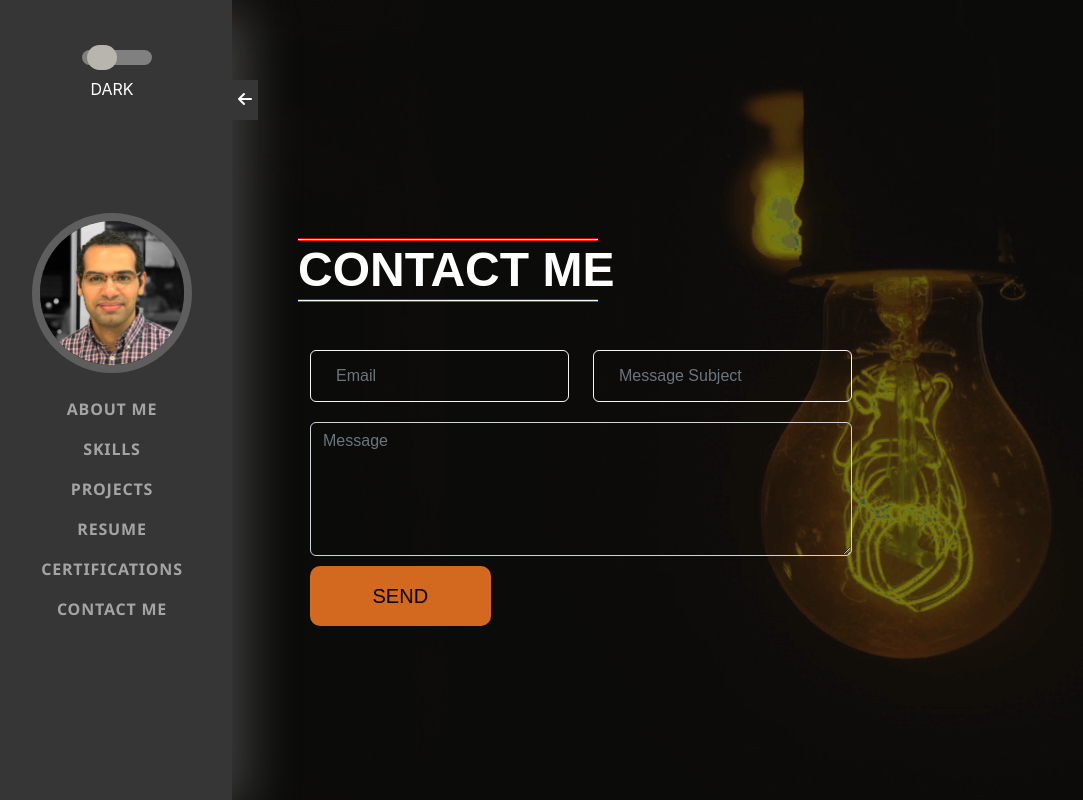
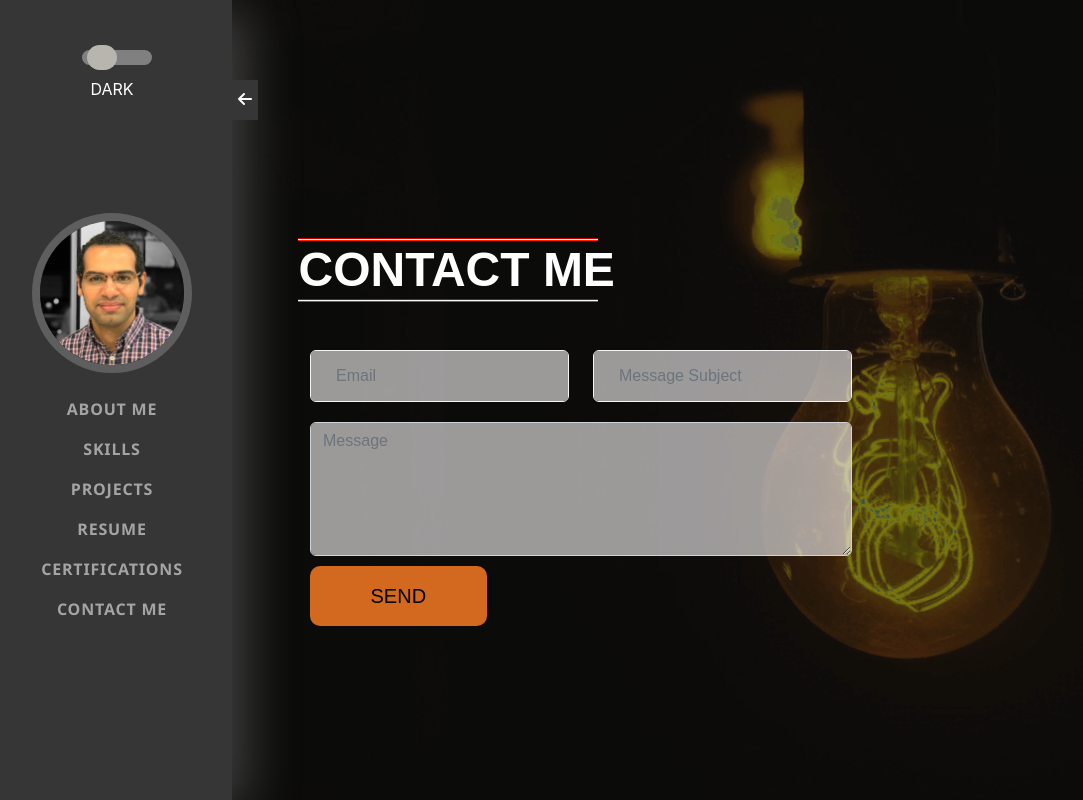
Before and after one commit to PeterRizek009/PeterRezeik, a React (Create React App) app: page /contact in a window 1280 px wide. Shown: the whole page, without its empty margins (8-1091 px from the left). Built offline with nearby package versions, Linux system fonts and the light colour scheme; the HTML template or start-up script is replaced by a standard one; a web font is replaced by a local one.

Commit message:
edit contact form

```diff
--- a/package.json
+++ b/package.json
@@ -3,9 +3,11 @@
   "version": "0.1.0",
   "private": true,
   "dependencies": {
+    "@emailjs/browser": "^3.10.0",
     "@testing-library/jest-dom": "^5.16.5",
     "@testing-library/react": "^13.4.0",
     "@testing-library/user-event": "^13.5.0",
+    "emailjs": "^4.0.1",
     "framer-motion": "^9.0.2",
     "react": "^18.2.0",
     "react-dom": "^18.2.0",
--- a/src/components/contactForm/contact.css
+++ b/src/components/contactForm/contact.css
@@ -1,5 +1,5 @@
 .contact-form input {
-  background-color: transparent;
+  background-color: #f5f3f39e;
   border: 1px solid whitesmoke;
   width: 100%;
   height: 40px;
@@ -9,7 +9,7 @@
 }
 
 .contact-form textarea {
-  background-color: transparent;
+  background-color: #f5f3f39e;
 }
 .square-button {
   background-color: chocolate;
@@ -25,8 +25,8 @@
   transition: 0.5s color ease-in-out;
 }
 
-.square-button:hover{
-    background-color: rgb(92, 92, 92);
+.square-button:hover {
+  background-color: rgb(92, 92, 92);
 }
 
 @media (min-width: 768px) {
@@ -35,3 +35,15 @@
     margin: auto;
   }
 }
+
+.mail-mark {
+
+  z-index: 10005;
+}
+
+.mail-mark  i {
+  color: chocolate;
+  margin: auto 0;
+  font-size: 40px;
+  text-align: center;
+}
--- a/src/components/contactForm/contact.jsx
+++ b/src/components/contactForm/contact.jsx
@@ -1,38 +1,102 @@
-import React from 'react';
+import React, { useRef, useState } from 'react';
 import "./contact.css"
+import { AnimatePresence, motion } from 'framer-motion';
+import emailjs from '@emailjs/browser';
+
 
 const Contact = () => {
+
+    const form = useRef();
+
+
+    const [msg, setMsg] = useState(" ");
+    const [show, setShow] = useState(false)
+
+
+
+
+
+
+    const sendEmail = (e) => {
+        e.preventDefault();
+        emailjs.sendForm('service_5rvug3p', 'template_lwy1cbq', form.current, 'RjOD8z7h3igQUBEDn')
+            .then((result) => {
+                setShow(true);
+                setMsg("Sent")
+                setTimeout(() => {
+                    setShow(false);
+                }, 6000);
+                console.log(show);
+            }, (error) => {
+                setShow(true);
+                setMsg("error")
+            });
+    }
+
     return (
+        <motion.div initial={{
+            y: "200vw",
+        }}
+            animate={{
+                y: "0"
+            }}
+            transition={{
+                duration: "0.9"
+            }}>
             <section className="resume-section">
                 <div className="resume-section-content">
                     <h1 className="mb-5">Contact Me</h1>
-                <form action className="contact-form container-fluid">
+                    <form action className="contact-form container-fluid" ref={form} onSubmit={sendEmail} >
                         <div className='row'>
                             <div className="col-sm-6">
                                 <div className="input-block">
-                                <input type="text" className="form-control" placeholder='Email' />
+                                    <input type="text" className="form-control" placeholder='Email' name="user_email" />
                                 </div>
                             </div>
                             <div className="col-sm-6">
                                 <div className="input-block">
-                                <input type="text" className="form-control" placeholder='Message Subject' />
+                                    <input type="text" className="form-control" placeholder='Message Subject' subject="subject" />
                                 </div>
                             </div>
                         </div>
                         <div className="col-sm-12">
                             <div className="input-block textarea">
-                            <textarea rows={5} type="text" className="form-control" defaultValue={""} placeholder="Message" />
+                                <textarea rows={5} type="text" name="message" className="form-control" defaultValue={""} placeholder="Message" />
                             </div>
                         </div>
+                        <div className="row">
                             <div className="col-sm-8">
-                        <button className="square-button  mx-auto">Send</button>
+                                <button className="square-button  text-center" value="Send">Send</button>
                             </div>
+                            <div className="col-sm-4">
+                                {show ?
+                                    <motion.div
+                                        initial={{ opacity: 0 }}
+                                        animate={{ opacity: 1 }}
+                                        transition={{ delay: 1 }}
+                                    >
+                                        <div className="mail-mark mt-3" role="alert">
+                                            {msg === "Sent" ?
+                                                <div className='d-flex'>
+                                                    <i className="fa-solid fa-check"></i>
+                                                    <span className='text-white mx-2'>Message Sent</span>
+                                                </div>
+                                                :
+                                                <h3>Error </h3>
 
+                                            }
+                                        </div>
+                                    </motion.div>
+                                    :
+                                    null
 
+                                }
+                            </div>
+                        </div>
                     </form>
                 </div>
             </section>
-
+        </motion.div >
     );
 }
 
--- a/src/components/navbar/navbar.jsx
+++ b/src/components/navbar/navbar.jsx
@@ -4,7 +4,7 @@ import { motion } from 'framer-motion';
 import "./nav.css"
 import "./toggle.css"
 
-const Navbar = ({ isOpen, toggle , toggleSwitch , switchOff}) => {
+const Navbar = ({ isOpen, toggle, toggleSwitch, switchOff }) => {
 
     return (
         <motion.div animate={{ width: isOpen ? "240px" : "60px" }} className="navbar navbar-expand navbar-dark bg-primary" id="sideNav">
@@ -68,7 +68,13 @@ const Navbar = ({ isOpen, toggle , toggleSwitch , switchOff}) => {
                         <li className="nav-item">
                             <Link className="nav-link" to={"/resume"}><i className="fas fa-file"></i></Link>
                         </li>
-                        <li className="nav-item"><Link className="nav-link" to={"/certificate"}><i className="fa-sharp fa-solid fa-award"></i></Link></li>
+                        <li className="nav-item">
+                            <Link className="nav-link" to={"/certificate"}><i className="fa-sharp fa-solid fa-award"></i>
+                            </Link>
+                            </li>
+                        <li className="nav-item">
+                            <Link className="nav-link" to={"/contact"}><i className="fa-regular fa-message"></i></Link>
+                        </li>
                     </ul>
                 }
             </div>
```
Also changed, not shown: 1 other file (tests, documents, lock files or other folders). Lines whose indentation alone changed are shown as unchanged.
